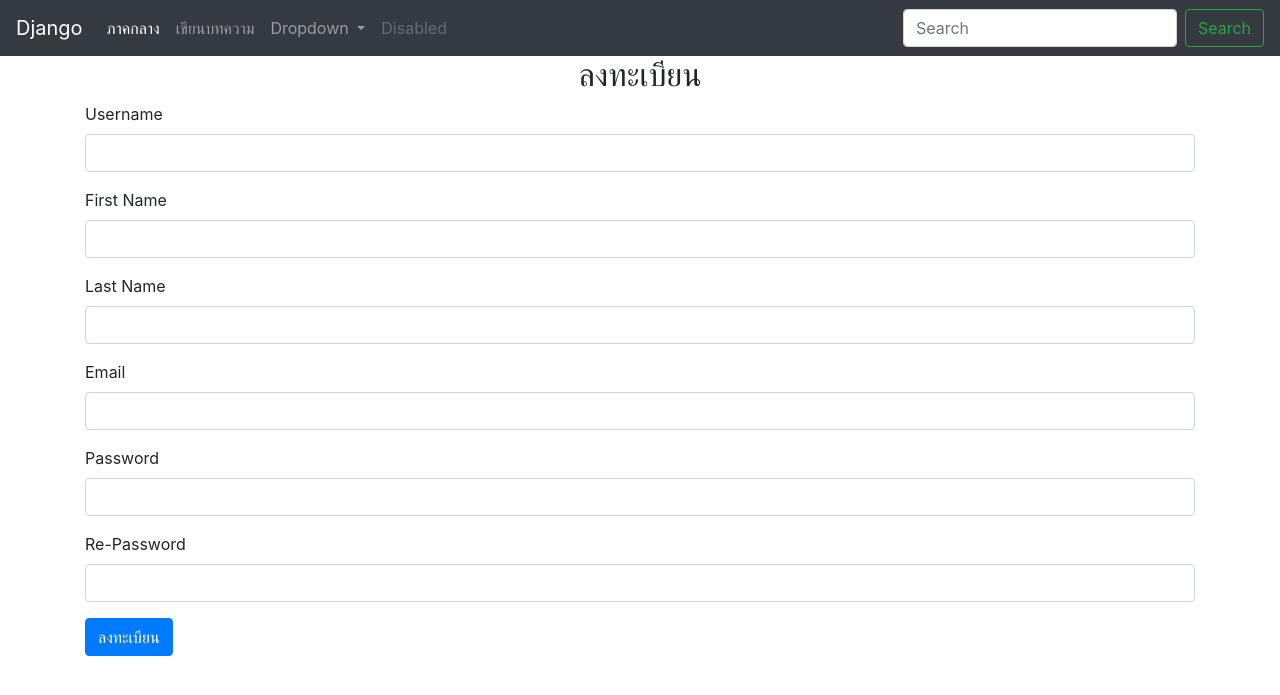
After one commit to Alogenesis/Django-Project, a Django app: page /register in a window 1280 px wide. The commit adds this page. Shown: the top 695 px of the page. Run offline with Django 3.2, Linux system fonts and the light colour scheme; some libraries are stand-ins or nearby versions.

Commit message:
Add Register page (Submit Error but still work)

```diff
--- a/mysite/mysite/urls.py
+++ b/mysite/mysite/urls.py
@@ -28,4 +28,10 @@ urlpatterns = [
     path('createForm',views.createForm),
     path('addForm',views.addBlog),
 
+    #path หน้า register
+    path('register',views.createRegister),
+    #path หน้า addregister ให้เก็บข้อมูล
+    path('addUser',views.addUser),
+
+
 ]
--- a/mysite/polls/views.py
+++ b/mysite/polls/views.py
@@ -1,6 +1,7 @@
 from django.shortcuts import render
 from django.http import HttpResponse
 from .models import Post
+from django.contrib.auth.models import User
 
 
 # Create your views here.
@@ -41,3 +42,24 @@ def addBlog(request):
     name = request.POST['name']
     description = request.POST['description']
     return render(request,'result.html',{'name':name,'description':description})
+
+def createRegister(request):
+    return render(request, 'register.html', )
+
+def addUser(request):
+    username = request.POST['username']
+    firstname = request.POST['firstname']
+    lastname = request.POST['lastname']
+    email = request.POST['email']
+    password = request.POST['password']
+    repassword = request.POST['repassword']
+
+    User.objects.create_user(
+        username = username,
+        password = password,
+        email = email,
+        first_name = firstname,
+        last_name = lastname,
+    )
+    User.save()
+    return render(request,'addUserResult.html')
--- a/mysite/templates/layout.html
+++ b/mysite/templates/layout.html
@@ -12,7 +12,7 @@
 <body>
 <!-- Nav Bar Bootstap -->
 <nav class="navbar navbar-expand-lg navbar-dark bg-dark">
-  <a class="navbar-brand" href="#">Django</a>
+  <a class="navbar-brand" href="http://127.0.0.1:8000/">Django</a>
   <button class="navbar-toggler" type="button" data-toggle="collapse" data-target="#navbarSupportedContent" aria-controls="navbarSupportedContent" aria-expanded="false" aria-label="Toggle navigation">
     <span class="navbar-toggler-icon"></span>
   </button>
@@ -30,7 +30,7 @@
           Dropdown
         </a>
         <div class="dropdown-menu" aria-labelledby="navbarDropdown">
-          <a class="dropdown-item" href="#">Action</a>
+          <a class="dropdown-item" href="http://127.0.0.1:8000/register">ลงทะเบียน</a>
           <a class="dropdown-item" href="#">Another action</a>
           <div class="dropdown-divider"></div>
           <a class="dropdown-item" href="#">Something else here</a>
--- /dev/null
+++ b/mysite/templates/register.html
@@ -0,0 +1,46 @@
+{% extends 'layout.html' %}
+
+{% block content %}
+<h2 align="center">ลงทะเบียน</h2>
+<form action="addUser" method="post">
+    {% csrf_token %}        <!-- Error when add csrf_token -->
+    <!-- Username -->
+    <div class="form-group">
+        <label for="">Username</label>
+        <input type="text" class="form-control" name="username">
+    </div>
+    <!-- FirstName -->
+    <div class="form-group">
+        <label for="">First Name</label>
+        <input type="text" class="form-control" name="firstname">
+    </div>
+    <!-- LastName -->
+    <div class="form-group">
+        <label for="">Last Name</label>
+        <input type="text" class="form-control" name="lastname">
+    </div>
+    <!-- Email -->
+    <div class="form-group">
+        <label for="">Email</label>
+        <input type="email" class="form-control" name="email">
+    </div>
+    <!-- Password -->
+    <div class="form-group">
+        <label for="">Password</label>
+        <input type="password" class="form-control" name="password">
+    </div>
+    <!-- Re-Password -->
+    <div class="form-group">
+        <label for="">Re-Password</label>
+        <input type="password" class="form-control" name="repassword">
+    </div>
+
+    <!-- Submit botton -->
+    <input type="submit" value="ลงทะเบียน" class="btn btn-primary">
+</form>
+
+
+
+
+
+{% endblock %}
```
Also changed, not shown: mysite/templates/addUserResult.html (added, +10 -0 lines).
